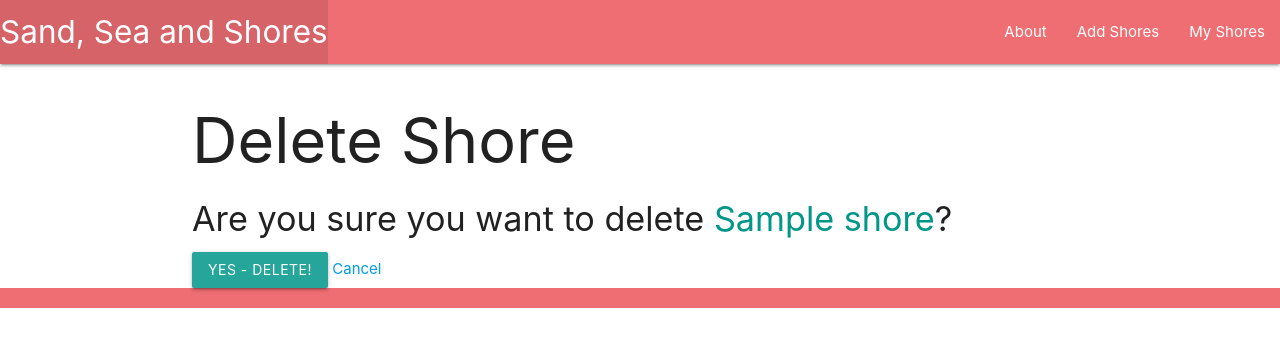
After one commit to claudiauhr/sand_sea_shores, a Django app: page /shores/1/delete/ in a window 1280 px wide. The commit adds this page. Shown: the top 347 px of the page. Run offline with Django 4.2, Linux system fonts and the light colour scheme; tables that the repository leaves empty hold one stand-in row (values such as "Sample post").

Commit message:
complete first CRUD

```diff
--- /dev/null
+++ b/main_app/templates/main_app/shore_confirm_delete.html
@@ -0,0 +1,15 @@
+{% extends 'base.html' %} {% block content %}
+
+<h1>Delete Shore</h1>
+
+<h4>
+  Are you sure you want to delete
+  <span class="teal-text">{{ object.name }}</span>?
+</h4>
+
+<form action="" method="POST">
+  {% csrf_token %}
+  <input type="submit" value="Yes - Delete!" class="btn" />
+  <a href="{% url 'detail' shore.id %}">Cancel</a>
+</form>
+{% endblock %}
--- a/main_app/templates/shores/detail.html
+++ b/main_app/templates/shores/detail.html
@@ -1,7 +1,7 @@
 
 {% extends 'base.html' %} {% block content %}
 
-<h1>shore Details</h1>
+<h1>Shore Details</h1>
 
 <div class="card">
   <div class="card-content">
```
Also changed, not shown: main_app/templates/main_app/shore_form.html (+7 -0 lines).
